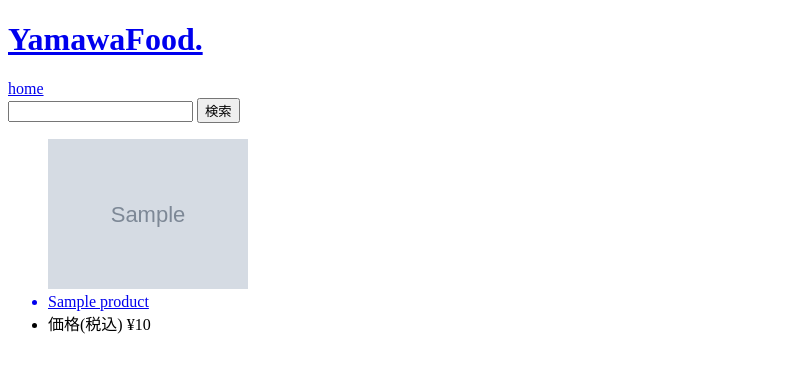
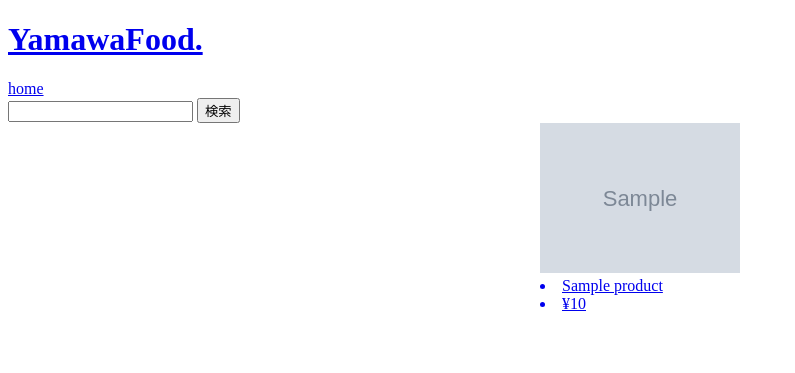
Before and after one commit to kbr1009/DjangoApp, a Django app: template templates/front/index.html in a window 1280 px wide. Shown: the top 373 px of the page, without its empty margins (0-795 px from the left). Run offline with Django 3.2, Linux system fonts and the light colour scheme; the template is opened without the code that fills it: most values are stand-ins (such as "Sample title", 1, 10 or a date in 2020); grey boxes marked "Sample" are stand-in pictures.

Commit message:
first add

```diff
--- a/templates/base.html
+++ b/templates/base.html
@@ -13,10 +13,8 @@
       <!-- 検索機能はしょう先生の　【Python Webアプリ 中級】#5 を参照-->
   <body>
 
-
     {% block contents %}
     {% endblock %}
 
-
   </body>
 </html>
--- a/templates/front/index.html
+++ b/templates/front/index.html
@@ -1,13 +1,28 @@
 {% extends 'base.html' %}
 
 {% block contents %}
-<ul>
+<style >
+.flex-container {
+display: flex;
+flex-flow: row wrap;
+justify-content: center;
+justify-content: space-around;
+}
+
+.flex-container{
+margin:100 0px 0px 100;
+}
+</style>
+
+<div class="flex-container">
   {% for i in product_list %}
   <a href="{% url 'front:detail' i.pk %}">
     <img src='{{ MEDIA_URL }}{{i.thumbnail}}' width=200>
     <li>{{ i.product_name}}</li>
+		<li>¥{{ i.price }}</li>
   </a>
-  <li>価格(税込) ¥{{ i.price }}</li>
   {% endfor %}
-</ul>
+</div>
 {% endblock %}
+<!--justify-content: space-around;
+justify-content: flex-endcenter;-->
```
